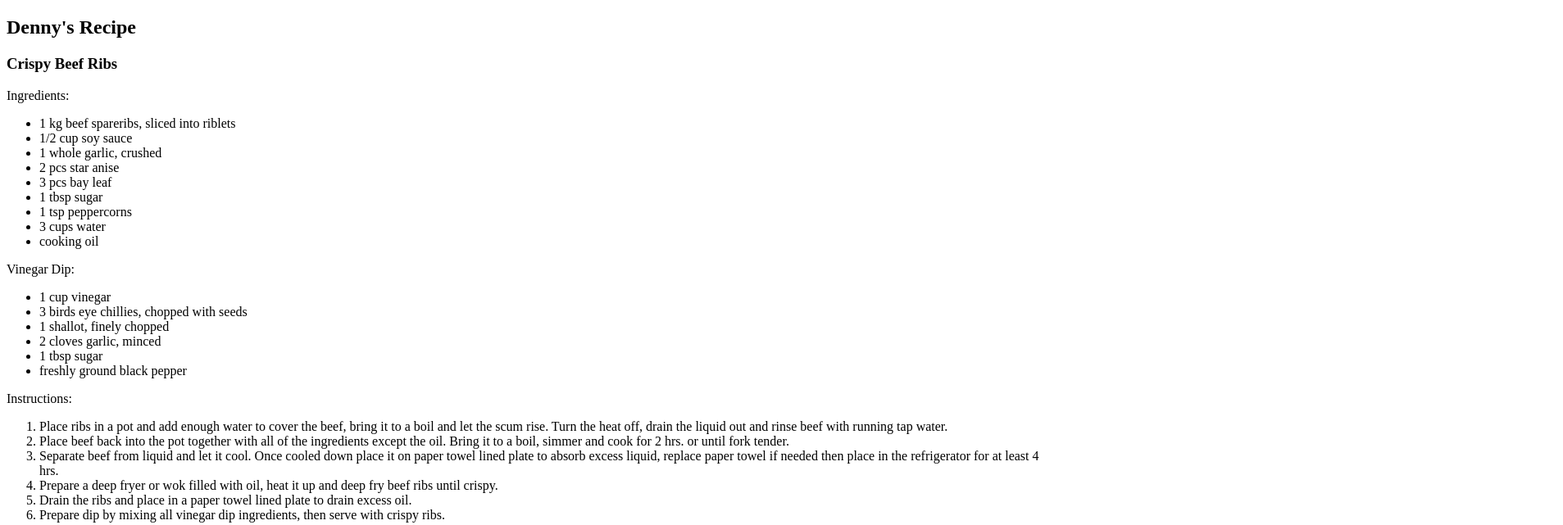
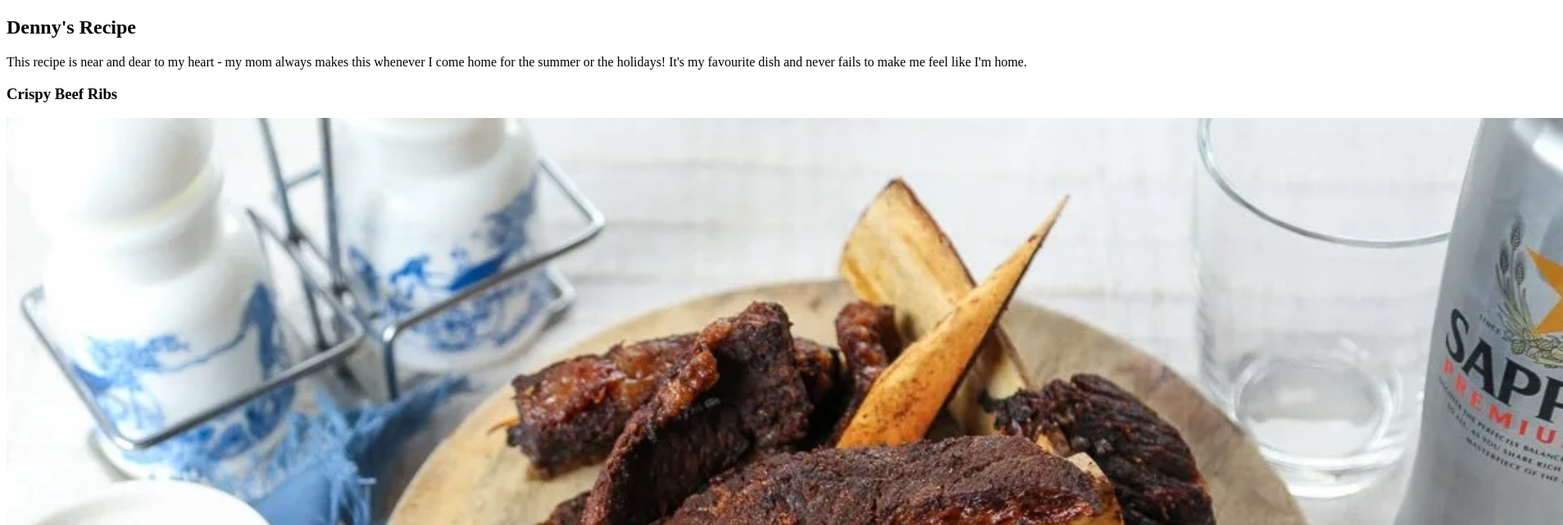
Before and after one commit to souceira/HackerOlympics-WebDevChallenge, a plain HTML site: page index.html in a window 1280 px wide. Shown: the top 641 px of the page at 82% size, 1907 px wide, since content can reach past the window. Drawn offline with Linux system fonts and the light colour scheme.

Commit message:
Added image and finalized html file for recipe

```diff
--- a/index.html
+++ b/index.html
@@ -5,10 +5,13 @@
         <title>Recipe Book</title>
     </head>
     <body>
+        <section>
         <!-- html comment! -->
             <h2>Denny's Recipe</h2>
+            <p>This recipe is near and dear to my heart - my mom always makes this whenever I come home for the summer or the holidays! It's my favourite dish and never fails to make me feel like I'm home.</p>
             <h3>Crispy Beef Ribs</h3>
-        <p>Ingredients:</p>
+            <img src="images/crispyribs.jpg" alt="A plate of crispy beef ribs.">
+            <p><b>Ingredients:</b></p>
                 <ul>
                     <li>1 kg beef spareribs, sliced into riblets</li>
                     <li>1/2 cup soy sauce</li>
@@ -20,16 +23,16 @@
                     <li>3 cups water</li>
                     <li>cooking oil</li>
                 </ul>
-        <p>Vinegar Dip:</p>
+            <p><b>Vinegar Dip:</b></p>
                 <ul>
                     <li>1 cup vinegar</li>
-            <li>3 birds eye chillies, chopped with seeds</li>
+                    <li>3 birds-eye chillies, chopped with seeds</li>
                     <li>1 shallot, finely chopped</li>
                     <li>2 cloves garlic, minced</li>
                     <li>1 tbsp sugar</li>
                     <li>freshly ground black pepper</li>
                 </ul>
-        <p>Instructions:</p>
+            <p><b>Instructions:</b></p>
                 <ol>
                     <li>Place ribs in a pot and add enough water to cover the beef, bring it to a boil and let the scum rise. Turn the heat off, drain the liquid out and rinse beef with running tap water.</li>
                     <li>Place beef back into the pot together with all of the ingredients except the oil. Bring it to a boil, simmer and cook for 2 hrs. or until fork tender.</li>
@@ -38,5 +41,6 @@
                     <li>Drain the ribs and place in a paper towel lined plate to drain excess oil.</li>
                     <li>Prepare dip by mixing all vinegar dip ingredients, then serve with crispy ribs.</li>
                 </ol>
+        </section>
     </body>
 </html>
```
Also changed, not shown: images/crispyribs.jpg (added). Lines whose indentation alone changed are shown as unchanged.
